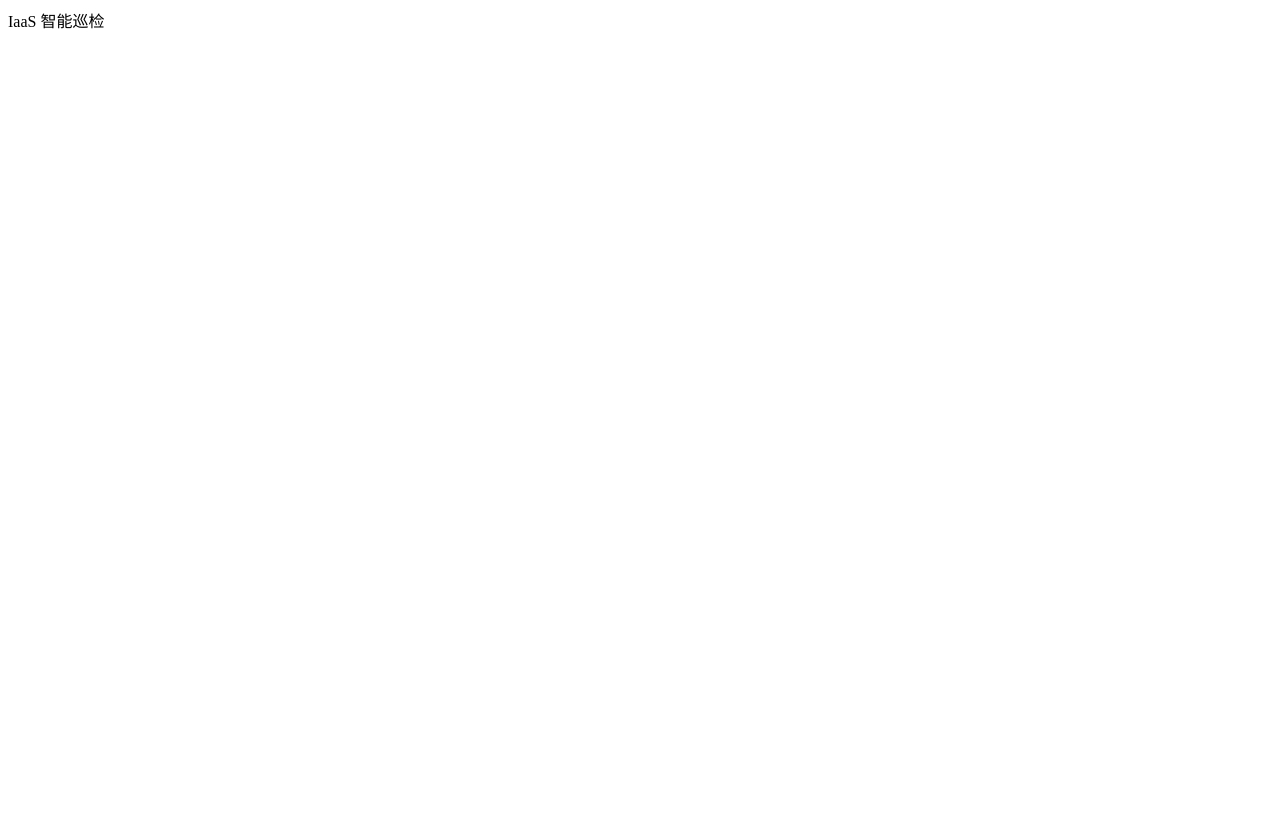
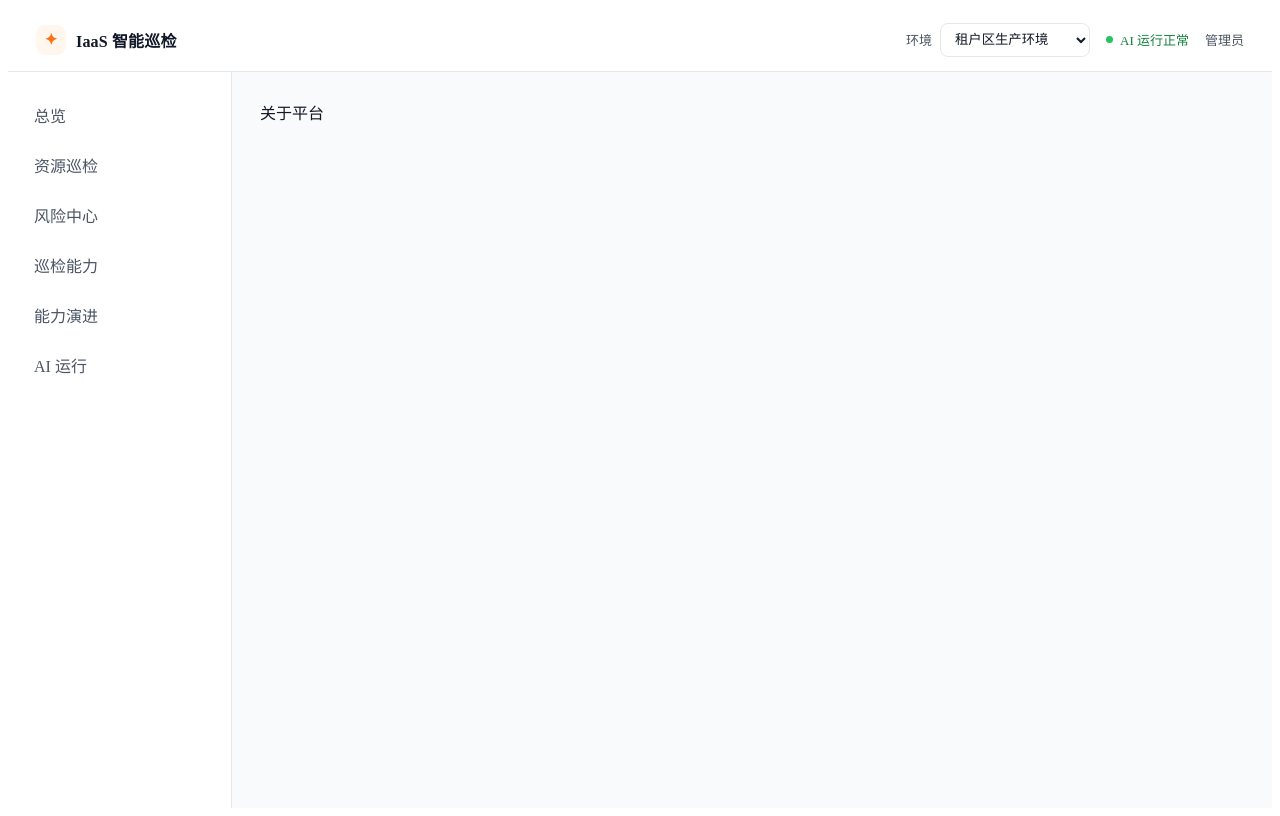
Before and after one commit to underthedeepsea/iaas-inspection-platform, a React (Vite) app in the folder frontend/: page /about in a window 1280 px wide. Built offline with nearby package versions, Linux system fonts and the light colour scheme.

Commit message:
feat: add orange white react application shell

```diff
--- a/frontend/src/app/App.tsx
+++ b/frontend/src/app/App.tsx
@@ -1,3 +1,5 @@
+import { AppRouter } from './router'
+
 export function App() {
-  return <div>IaaS 智能巡检</div>
+  return <AppRouter />
 }
--- /dev/null
+++ b/frontend/src/app/router.tsx
@@ -0,0 +1,30 @@
+import { BrowserRouter, Route, Routes } from 'react-router-dom'
+
+import { MainLayout } from '../layouts/MainLayout/MainLayout'
+
+function Placeholder({ label }: { label: string }) {
+  return <section aria-label={label}>{label}</section>
+}
+
+export function AppRouter() {
+  return (
+    <BrowserRouter>
+      <MainLayout>
+        <Routes>
+          <Route element={<Placeholder label="总览" />} path="/" />
+          <Route element={<Placeholder label="资源巡检" />} path="/resources" />
+          <Route element={<Placeholder label="资源详情" />} path="/resources/:resourceType" />
+          <Route
+            element={<Placeholder label="资源巡检详情" />}
+            path="/resources/:resourceType/runs/:runId"
+          />
+          <Route element={<Placeholder label="风险中心" />} path="/risks" />
+          <Route element={<Placeholder label="巡检能力" />} path="/capabilities" />
+          <Route element={<Placeholder label="能力演进" />} path="/evolution" />
+          <Route element={<Placeholder label="AI 运行" />} path="/ai-runtime" />
+          <Route element={<Placeholder label="关于平台" />} path="/about" />
+        </Routes>
+      </MainLayout>
+    </BrowserRouter>
+  )
+}
--- /dev/null
+++ b/frontend/src/layouts/MainLayout/MainLayout.module.css
@@ -0,0 +1,141 @@
+.shell {
+  min-height: 100vh;
+  display: grid;
+  grid-template-rows: 64px 1fr;
+  background: #f8fafc;
+  color: #111827;
+}
+
+.header {
+  display: flex;
+  align-items: center;
+  justify-content: space-between;
+  gap: 24px;
+  padding: 0 28px;
+  background: #ffffff;
+  border-bottom: 1px solid #e5e7eb;
+}
+
+.brand {
+  display: flex;
+  align-items: center;
+  gap: 10px;
+  font-weight: 700;
+  letter-spacing: 0.01em;
+}
+
+.brandMark {
+  display: grid;
+  width: 30px;
+  height: 30px;
+  place-items: center;
+  border-radius: 9px;
+  background: #fff7ed;
+  color: #f97316;
+}
+
+.headerControls {
+  display: flex;
+  align-items: center;
+  gap: 16px;
+  color: #4b5563;
+  font-size: 13px;
+}
+
+.environment {
+  display: flex;
+  align-items: center;
+  gap: 8px;
+}
+
+.environment select {
+  min-width: 150px;
+  height: 34px;
+  padding: 0 10px;
+  border: 1px solid #e5e7eb;
+  border-radius: 8px;
+  background: #ffffff;
+  color: #111827;
+}
+
+.runtime {
+  display: inline-flex;
+  align-items: center;
+  gap: 7px;
+  color: #15803d;
+  white-space: nowrap;
+}
+
+.runtimeDot {
+  width: 7px;
+  height: 7px;
+  border-radius: 999px;
+  background: #22c55e;
+}
+
+.body {
+  display: grid;
+  grid-template-columns: 224px 1fr;
+  min-height: 0;
+}
+
+.sidebar {
+  padding: 20px 12px;
+  background: #ffffff;
+  border-right: 1px solid #e5e7eb;
+}
+
+.nav {
+  display: grid;
+  gap: 4px;
+}
+
+.navLink {
+  padding: 11px 14px;
+  border-radius: 9px;
+  color: #4b5563;
+  text-decoration: none;
+}
+
+.navLink:hover,
+.navLinkActive {
+  background: #fff7ed;
+  color: #c2410c;
+}
+
+.content {
+  min-width: 0;
+  padding: 28px;
+}
+
+@media (max-width: 760px) {
+  .header {
+    padding: 0 16px;
+  }
+
+  .headerControls {
+    gap: 8px;
+  }
+
+  .runtime {
+    display: none;
+  }
+
+  .body {
+    grid-template-columns: 1fr;
+  }
+
+  .sidebar {
+    border-right: 0;
+    border-bottom: 1px solid #e5e7eb;
+    padding: 8px 12px;
+  }
+
+  .nav {
+    grid-template-columns: repeat(3, minmax(0, 1fr));
+  }
+
+  .content {
+    padding: 18px;
+  }
+}
--- /dev/null
+++ b/frontend/src/layouts/MainLayout/MainLayout.tsx
@@ -0,0 +1,69 @@
+import type { ReactNode } from 'react'
+import { NavLink, Outlet } from 'react-router-dom'
+
+import { useUiStore } from '../../stores/uiStore'
+import styles from './MainLayout.module.css'
+
+const navigation = [
+  ['总览', '/'],
+  ['资源巡检', '/resources'],
+  ['风险中心', '/risks'],
+  ['巡检能力', '/capabilities'],
+  ['能力演进', '/evolution'],
+  ['AI 运行', '/ai-runtime'],
+] as const
+
+export function MainLayout({ children }: { children?: ReactNode }) {
+  const environmentId = useUiStore((state) => state.environmentId)
+  const setEnvironmentId = useUiStore((state) => state.setEnvironmentId)
+
+  return (
+    <div className={styles.shell}>
+      <header className={styles.header}>
+        <div className={styles.brand}>
+          <span className={styles.brandMark} aria-hidden="true">
+            ✦
+          </span>
+          <span>IaaS 智能巡检</span>
+        </div>
+        <div className={styles.headerControls}>
+          <label className={styles.environment}>
+            <span>环境</span>
+            <select
+              aria-label="巡检环境"
+              value={environmentId ?? ''}
+              onChange={(event) => setEnvironmentId(event.target.value || null)}
+            >
+              <option value="">租户区生产环境</option>
+              <option value="staging">租户区预发布环境</option>
+            </select>
+          </label>
+          <span className={styles.runtime}>
+            <span className={styles.runtimeDot} aria-hidden="true" />
+            AI 运行正常
+          </span>
+          <span aria-label="当前用户">管理员</span>
+        </div>
+      </header>
+      <div className={styles.body}>
+        <aside className={styles.sidebar}>
+          <nav className={styles.nav} aria-label="主导航">
+            {navigation.map(([label, to]) => (
+              <NavLink
+                className={({ isActive }) =>
+                  `${styles.navLink} ${isActive ? styles.navLinkActive : ''}`
+                }
+                end={to === '/'}
+                key={to}
+                to={to}
+              >
+                {label}
+              </NavLink>
+            ))}
+          </nav>
+        </aside>
+        <main className={styles.content}>{children ?? <Outlet />}</main>
+      </div>
+    </div>
+  )
+}
--- /dev/null
+++ b/frontend/src/stores/uiStore.ts
@@ -0,0 +1,19 @@
+import { create } from 'zustand'
+
+type UiState = {
+  environmentId: string | null
+  sidebarCollapsed: boolean
+  inspectionDrawerOpen: boolean
+  setEnvironmentId: (id: string | null) => void
+  setSidebarCollapsed: (value: boolean) => void
+  setInspectionDrawerOpen: (value: boolean) => void
+}
+
+export const useUiStore = create<UiState>((set) => ({
+  environmentId: null,
+  sidebarCollapsed: false,
+  inspectionDrawerOpen: false,
+  setEnvironmentId: (environmentId) => set({ environmentId }),
+  setSidebarCollapsed: (sidebarCollapsed) => set({ sidebarCollapsed }),
+  setInspectionDrawerOpen: (inspectionDrawerOpen) => set({ inspectionDrawerOpen }),
+}))
--- /dev/null
+++ b/frontend/src/vite-env.d.ts
@@ -0,0 +1 @@
+/// <reference types="vite/client" />
```
Also changed, not shown: frontend/src/app/theme.ts (added, +22 -0 lines), 1 other file (tests, documents, lock files or other folders).
